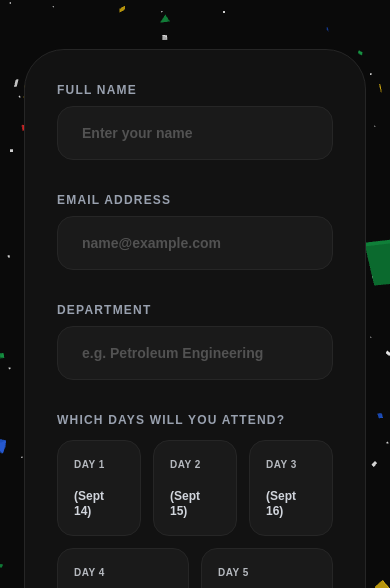
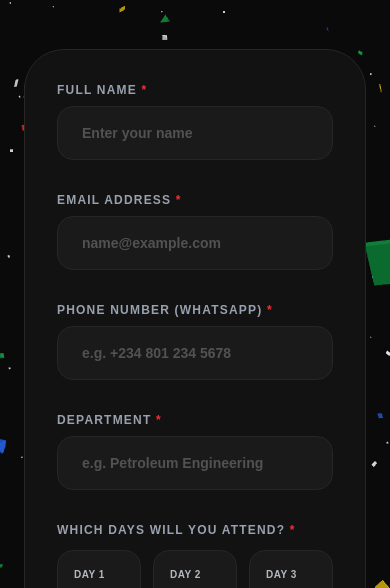
Before and after one commit to wisdomnova/spe-ui, a Next.js app: page /events/register in a window 390 px wide. Shown: the part 255-843 px from the top of the page. Built offline with nearby package versions, Linux system fonts and the light colour scheme; no server answers; a web font is replaced by a local one.

Commit message:
Make phone number and all registration form fields compulsory

```diff
--- a/app/api/events/register/route.ts
+++ b/app/api/events/register/route.ts
@@ -45,22 +45,24 @@ export async function POST(req: NextRequest) {
       return NextResponse.json({ error: "A valid email address is required" }, { status: 400 });
     }
 
+    if (!whatsapp_number || typeof whatsapp_number !== "string" || !whatsapp_number.trim()) {
+      return NextResponse.json({ error: "Phone / WhatsApp number is required" }, { status: 400 });
+    }
+
     if (!department || typeof department !== "string" || !department.trim()) {
       return NextResponse.json({ error: "Department is required" }, { status: 400 });
+    }
+
+    if (!selected_days || (Array.isArray(selected_days) && selected_days.length === 0)) {
+      return NextResponse.json({ error: "Please select at least one day to attend" }, { status: 400 });
     }
 
     if (typeof is_spe_member !== "boolean") {
       return NextResponse.json({ error: "SPE membership selection is required" }, { status: 400 });
     }
 
-    if (is_spe_member) {
-      if (typeof is_membership_active !== "boolean") {
-        return NextResponse.json({ error: "Please specify if your membership is active" }, { status: 400 });
-      }
-    } else {
-      if (!whatsapp_number || typeof whatsapp_number !== "string" || !whatsapp_number.trim()) {
-        return NextResponse.json({ error: "WhatsApp number is required for waitlist" }, { status: 400 });
-      }
+    if (is_spe_member && typeof is_membership_active !== "boolean") {
+      return NextResponse.json({ error: "Please specify if your SPE membership is active" }, { status: 400 });
     }
 
     // Check if registration already exists for this email to prevent duplicates
@@ -77,7 +79,7 @@ export async function POST(req: NextRequest) {
     const accessCode = generateAccessCode();
     const daysString = Array.isArray(selected_days)
       ? selected_days.join(", ")
-      : (selected_days || "Day 1, Day 2, Day 3");
+      : (selected_days || "Day 1, Day 2, Day 3, Day 4, Day 5");
 
     const { data, error } = await supabaseServer
       .from("event_registrations")
@@ -88,7 +90,7 @@ export async function POST(req: NextRequest) {
         department: department.trim(),
         is_spe_member,
         is_membership_active: is_spe_member ? is_membership_active : null,
-        whatsapp_number: is_spe_member ? null : whatsapp_number.trim(),
+        whatsapp_number: whatsapp_number.trim(),
         access_code: accessCode,
         selected_days: daysString,
       })
@@ -122,7 +124,7 @@ export async function POST(req: NextRequest) {
         department: department.trim(),
         isSpeMember: is_spe_member,
         isMembershipActive: is_spe_member ? is_membership_active : null,
-        whatsappNumber: is_spe_member ? null : whatsapp_number.trim(),
+        whatsappNumber: whatsapp_number.trim(),
         accessCode,
         selectedDays: daysString,
       });
--- a/app/events/register/page.tsx
+++ b/app/events/register/page.tsx
@@ -45,30 +45,25 @@ export default function EventRegisterPage() {
       setErrorMsg("Please enter a valid email address.");
       return;
     }
+    if (!formData.whatsapp_number.trim()) {
+      setErrorMsg("Please enter your phone / WhatsApp number.");
+      return;
+    }
     if (!formData.department.trim()) {
       setErrorMsg("Please enter your department.");
+      return;
+    }
+    if (formData.selected_days.length === 0) {
+      setErrorMsg("Please select at least one day you plan to attend.");
       return;
     }
     if (formData.is_spe_member === null) {
       setErrorMsg("Please select whether you are an SPE member.");
       return;
     }
-
-    if (formData.selected_days.length === 0) {
-      setErrorMsg("Please select at least one day you plan to attend.");
+    if (formData.is_spe_member === true && formData.is_membership_active === null) {
+      setErrorMsg("Please indicate if your SPE membership is currently active.");
       return;
-    }
-
-    if (formData.is_spe_member) {
-      if (formData.is_membership_active === null) {
-        setErrorMsg("Please indicate if your SPE membership is currently active.");
-        return;
-      }
-    } else {
-      if (!formData.whatsapp_number.trim()) {
-        setErrorMsg("Please enter your WhatsApp number to join the waitlist.");
-        return;
-      }
     }
 
     setSubmitting(true);
@@ -151,7 +146,7 @@ export default function EventRegisterPage() {
                       isDarkMode ? "text-gray-400" : "text-gray-500"
                     }`}
                   >
-                    Full Name
+                    Full Name <span className="text-red-500">*</span>
                   </label>
                   <input
                     type="text"
@@ -174,7 +169,7 @@ export default function EventRegisterPage() {
                       isDarkMode ? "text-gray-400" : "text-gray-500"
                     }`}
                   >
-                    Email Address
+                    Email Address <span className="text-red-500">*</span>
                   </label>
                   <input
                     type="email"
@@ -190,6 +185,29 @@ export default function EventRegisterPage() {
                   />
                 </div>
 
+                {/* Phone / WhatsApp Number */}
+                <div className="space-y-2">
+                  <label
+                    className={`block text-xs font-bold uppercase tracking-widest transition-colors duration-1000 ${
+                      isDarkMode ? "text-gray-400" : "text-gray-500"
+                    }`}
+                  >
+                    Phone Number (WhatsApp) <span className="text-red-500">*</span>
+                  </label>
+                  <input
+                    type="tel"
+                    required
+                    placeholder="e.g. +234 801 234 5678"
+                    value={formData.whatsapp_number}
+                    onChange={(e) => setFormData({ ...formData, whatsapp_number: e.target.value })}
+                    className={`w-full rounded-2xl border px-6 py-4 text-sm font-semibold outline-none transition-all duration-500 ${
+                      isDarkMode
+                        ? "border-neutral-800 bg-[#1A1A1A] text-white focus:border-blue-600 placeholder-neutral-600"
+                        : "border-gray-200 bg-white text-gray-900 focus:border-blue-600 placeholder-gray-300"
+                    }`}
+                  />
+                </div>
+
                 {/* Department */}
                 <div className="space-y-2">
                   <label
@@ -197,7 +215,7 @@ export default function EventRegisterPage() {
                       isDarkMode ? "text-gray-400" : "text-gray-500"
                     }`}
                   >
-                    Department
+                    Department <span className="text-red-500">*</span>
                   </label>
                   <input
                     type="text"
@@ -220,7 +238,7 @@ export default function EventRegisterPage() {
                       isDarkMode ? "text-gray-400" : "text-gray-500"
                     }`}
                   >
-                    Which days will you attend?
+                    Which days will you attend? <span className="text-red-500">*</span>
                   </label>
                   <div className="space-y-3">
                     {/* Row 1: Day 1 - 3 */}
@@ -299,12 +317,12 @@ export default function EventRegisterPage() {
                       isDarkMode ? "text-gray-400" : "text-gray-500"
                     }`}
                   >
-                    Are you an SPE member?
+                    Are you an SPE member? <span className="text-red-500">*</span>
                   </label>
                   <div className="grid grid-cols-2 gap-4">
                     <button
                       type="button"
-                      onClick={() => setFormData({ ...formData, is_spe_member: true, whatsapp_number: "" })}
+                      onClick={() => setFormData({ ...formData, is_spe_member: true })}
                       className={`rounded-2xl py-4 text-xs font-bold uppercase tracking-wider transition-all border ${
                         formData.is_spe_member === true
                           ? "bg-blue-600 text-white border-blue-600"
@@ -346,7 +364,7 @@ export default function EventRegisterPage() {
                           isDarkMode ? "text-gray-400" : "text-gray-500"
                         }`}
                       >
-                        Is your membership active?
+                        Is your membership active? <span className="text-red-500">*</span>
                       </label>
                       <div className="grid grid-cols-2 gap-4">
                         <button
@@ -381,31 +399,17 @@ export default function EventRegisterPage() {
 
                   {formData.is_spe_member === false && (
                     <motion.div
-                      key="non-member-whatsapp"
+                      key="non-member-note"
                       initial={{ opacity: 0, height: 0 }}
                       animate={{ opacity: 1, height: "auto" }}
                       exit={{ opacity: 0, height: 0 }}
-                      className="space-y-2 overflow-hidden"
+                      className={`rounded-2xl p-4 border text-xs font-medium overflow-hidden ${
+                        isDarkMode
+                          ? "bg-blue-950/20 border-blue-900/40 text-blue-300"
+                          : "bg-blue-50 border-blue-200 text-blue-800"
+                      }`}
                     >
-                      <label
-                        className={`block text-xs font-bold uppercase tracking-widest transition-colors duration-1000 ${
-                          isDarkMode ? "text-gray-400" : "text-gray-500"
-                        }`}
-                      >
-                        WhatsApp Number (to join waitlist)
-                      </label>
-                      <input
-                        type="tel"
-                        required
-                        placeholder="+234..."
-                        value={formData.whatsapp_number}
-                        onChange={(e) => setFormData({ ...formData, whatsapp_number: e.target.value })}
-                        className={`w-full rounded-2xl border px-6 py-4 text-sm font-semibold outline-none transition-all duration-500 ${
-                          isDarkMode
-                            ? "border-neutral-800 bg-[#1A1A1A] text-white focus:border-blue-600 placeholder-neutral-600"
-                            : "border-gray-200 bg-white text-gray-900 focus:border-blue-600 placeholder-gray-300"
-                        }`}
-                      />
+                      ℹ️ <strong>Priority Waitlist:</strong> Non-SPE members will be placed on our priority guest waitlist. We will notify you with your entry status on WhatsApp and email.
                     </motion.div>
                   )}
                 </AnimatePresence>
```
